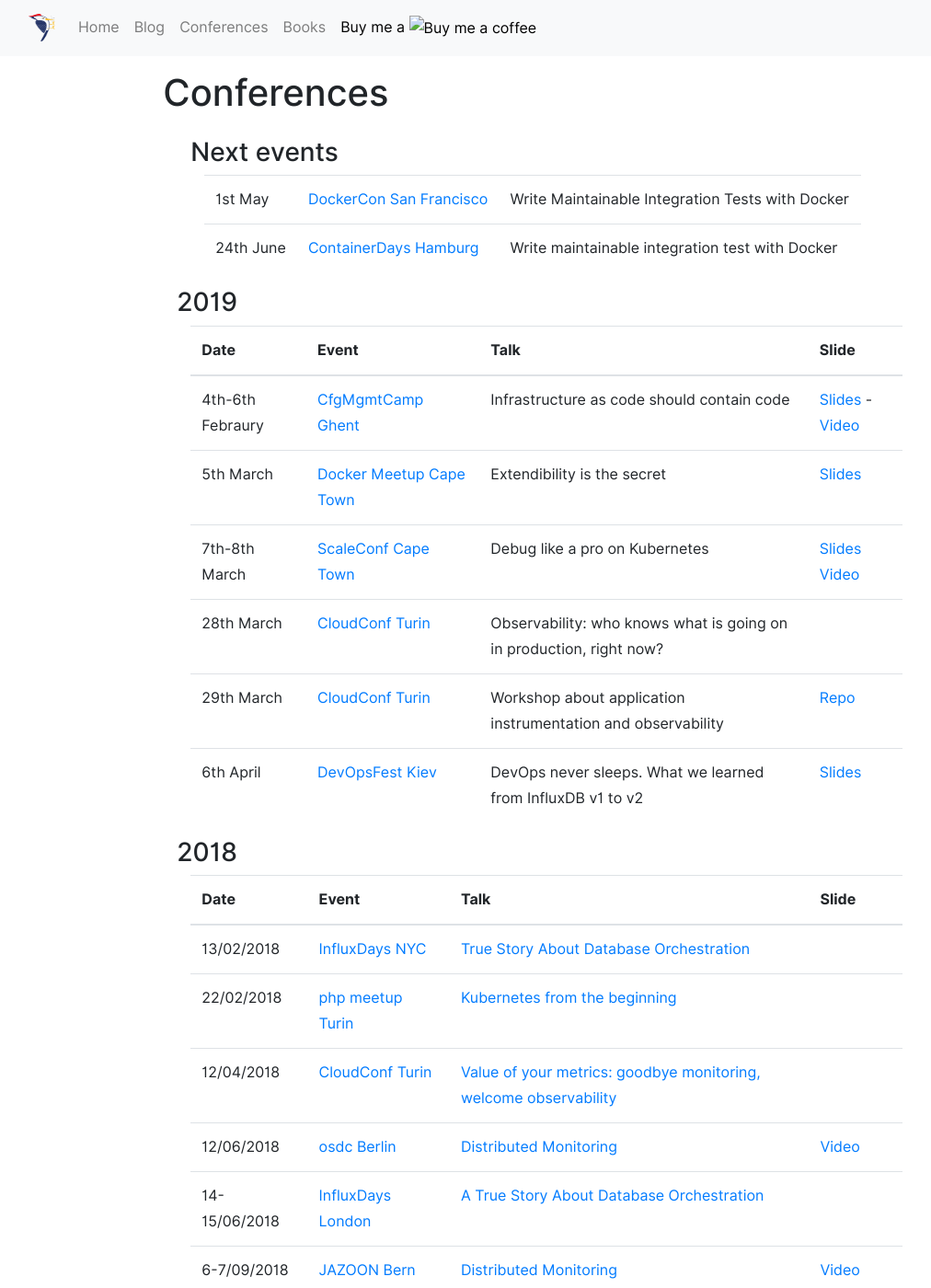
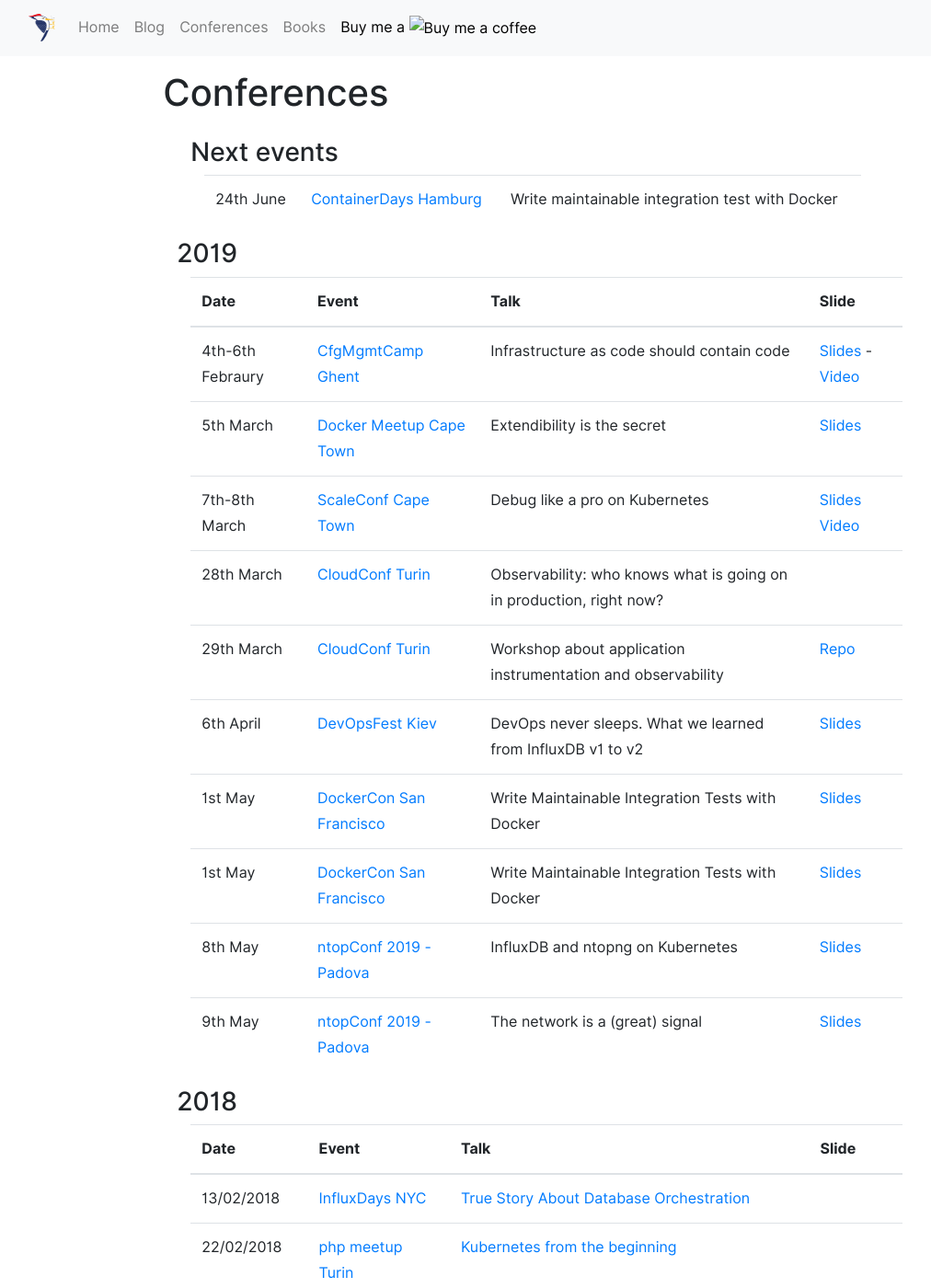
Before and after one commit to gianarb/gianarb.github.com, a Jekyll site: the page built from conferences.html, in a window 1280 px wide and 1400 px high. Shown: the whole window at 92% size, without its empty margins (54-1066 px from the left). Built offline with Jekyll 4.4.1, drawn with Linux system fonts in a browser that asks for light colours; nearby versions of some CDN libraries.

Commit message:
updated slides and conferences
Signed-off-by: Gianluca Arbezzano <gianarb92@gmail.com>

```diff
--- a/_includes/next-events.html
+++ b/_includes/next-events.html
@@ -3,11 +3,6 @@
     <div class="col-md-12">
       <table class="table table-hover">
           <thead>
-            <tr>
-              <td>1st May</td>
-              <td><a href="https://dockercon19.smarteventscloud.com/connect/search.ww#loadSearch-searchPhrase=Gianluca&searchType=session&tc=0&sortBy=dayTime&i(1037)=&p=">DockerCon San Francisco</a></td>
-              <td>Write Maintainable Integration Tests with Docker</td>
-            </tr>
             <tr>
               <td>24th June</td>
               <td><a href="https://www.containerdays.io/">ContainerDays Hamburg</a></td>
--- a/conferences.html
+++ b/conferences.html
@@ -78,6 +78,38 @@
                   <td>DevOps never sleeps. What we learned from InfluxDB v1 to v2</td>
                   <td>
                       <a href="https://speakerdeck.com/gianarb/devopsfest-2019-devops-never-sleeps-what-we-learned-from-influxdb-v1-to-v2" target="_blank">Slides</a>
+                  </td>
+                </tr>
+                <tr>
+                  <td>1st May</td>
+                  <td><a href="https://dockercon19.smarteventscloud.com/connect/search.ww#loadSearch-searchPhrase=Gianluca&searchType=session&tc=0&sortBy=dayTime&i(1037)=&p=">DockerCon San Francisco</a></td>
+                  <td>Write Maintainable Integration Tests with Docker</td>
+                  <td>
+                      <a href="https://speakerdeck.com/gianarb/devopsfest-2019-devops-never-sleeps-what-we-learned-from-influxdb-v1-to-v2" target="_blank">Slides</a>
+                  </td>
+                </tr>
+                <tr>
+                  <td>1st May</td>
+                  <td><a href="https://dockercon19.smarteventscloud.com/connect/search.ww#loadSearch-searchPhrase=Gianluca&searchType=session&tc=0&sortBy=dayTime&i(1037)=&p=">DockerCon San Francisco</a></td>
+                  <td>Write Maintainable Integration Tests with Docker</td>
+                  <td>
+                      <a href="https://speakerdeck.com/gianarb/dockercon-2019-write-maintainable-integration-tests-with-docker" target="_blank">Slides</a>
+                  </td>
+                </tr>
+                <tr>
+                  <td>8th May</td>
+                  <td><a href="https://www.ntop.org/ntopconf2019/">ntopConf 2019 - Padova</a></td>
+                  <td>InfluxDB and ntopng on Kubernetes</td>
+                  <td>
+                      <a href="https://speakerdeck.com/gianarb/rambling-about-influxdb-ntop-and-kubernetes" target="_blank">Slides</a>
+                  </td>
+                </tr>
+                <tr>
+                  <td>9th May</td>
+                  <td><a href="https://www.ntop.org/ntopconf2019/">ntopConf 2019 - Padova</a></td>
+                  <td>The network is a (great) signal</td>
+                  <td>
+                      <a href="https://speakerdeck.com/gianarb/ntopconf-2019-the-network-is-a-great-signal" target="_blank">Slides</a>
                   </td>
                 </tr>
               </tbody>
```
